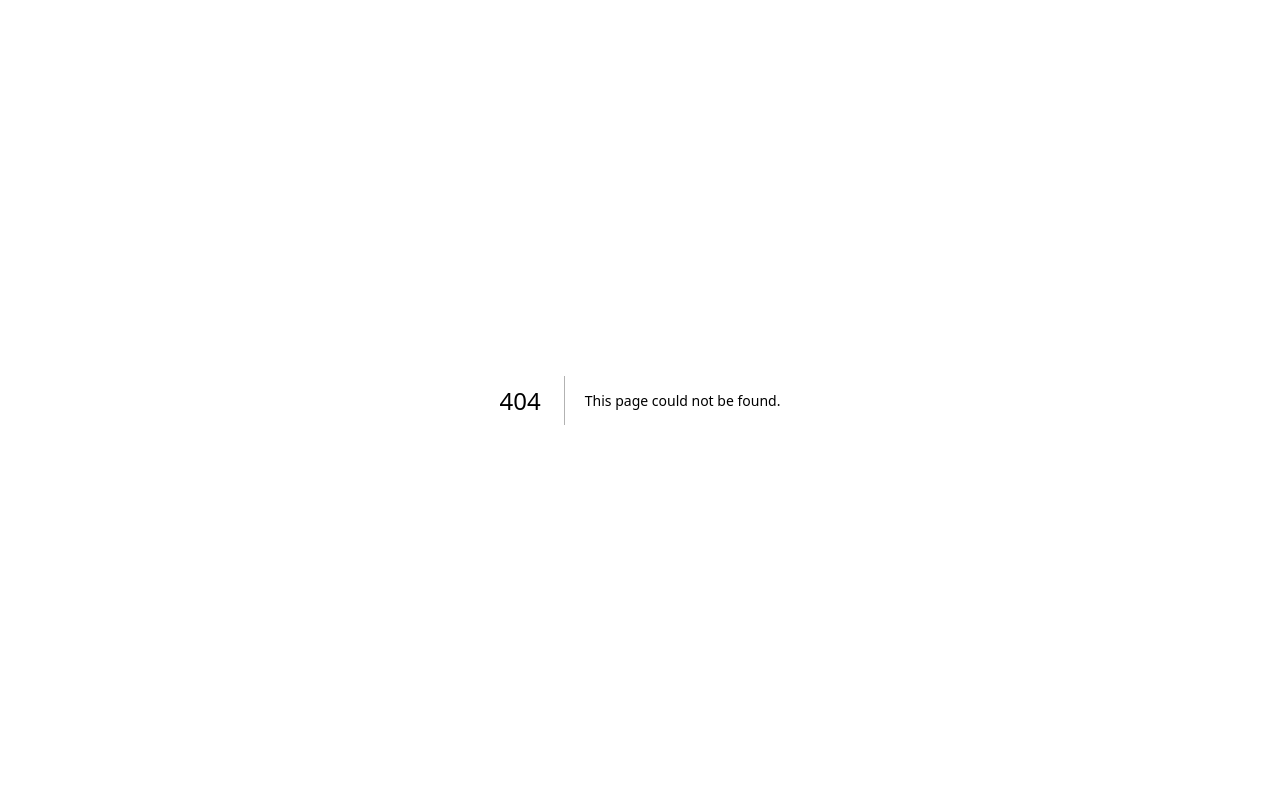
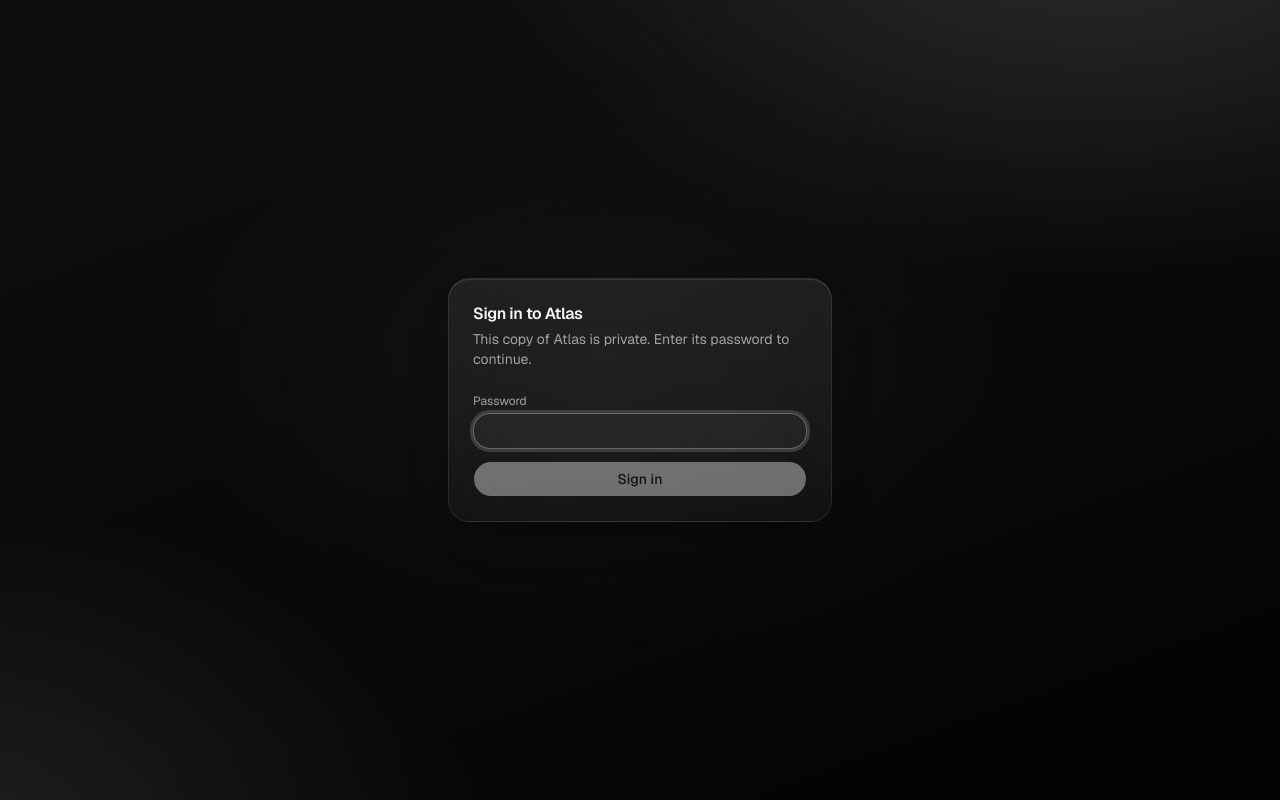
Before and after one commit to maurya-65/atlas, a Next.js app: page /login in a window 1280 px wide. Before the commit this address had no page. Built offline with nearby package versions, Linux system fonts and the light colour scheme.

Commit message:
add password sign-in and keep hosted copies in paper mode

```diff
--- /dev/null
+++ b/src/app/api/login/route.ts
@@ -0,0 +1,17 @@
+import { SESSION_COOKIE, SESSION_DAYS, atlasPassword, sameText, sessionToken } from "@/lib/auth";
+
+export async function POST(req: Request) {
+  const expected = atlasPassword();
+  if (!expected) return Response.json({ error: "This copy of Atlas doesn't use a password." }, { status: 400 });
+  const { password } = await req.json().catch(() => ({}));
+  if (typeof password !== "string" || !sameText(password, expected)) {
+    // Slow down guessing.
+    await new Promise((r) => setTimeout(r, 700));
+    return Response.json({ error: "That password isn't right." }, { status: 401 });
+  }
+  const secure = new URL(req.url).protocol === "https:" ? "; Secure" : "";
+  return Response.json(
+    { ok: true },
+    { headers: { "Set-Cookie": `${SESSION_COOKIE}=${sessionToken(expected)}; Path=/; HttpOnly; SameSite=Lax; Max-Age=${SESSION_DAYS * 86400}${secure}` } },
+  );
+}
--- /dev/null
+++ b/src/app/api/logout/route.ts
@@ -0,0 +1,5 @@
+import { SESSION_COOKIE } from "@/lib/auth";
+
+export async function POST() {
+  return Response.json({ ok: true }, { headers: { "Set-Cookie": `${SESSION_COOKIE}=; Path=/; HttpOnly; SameSite=Lax; Max-Age=0` } });
+}
--- a/src/app/api/mode/route.ts
+++ b/src/app/api/mode/route.ts
@@ -9,6 +9,8 @@
   if (s.mode === mode) return Response.json({ ok: true });
 
   if (mode === "live") {
+    // Real orders from a copy that anyone with one password can reach are not worth the risk.
+    if (process.env.VERCEL) return Response.json({ error: "Live mode only works when Atlas runs on your own computer." }, { status: 400 });
     if (confirm !== "LIVE") return Response.json({ error: "Type LIVE to confirm you want to use real money." }, { status: 400 });
     try {
       const real = await realPortfolio();
--- a/src/app/api/state/route.ts
+++ b/src/app/api/state/route.ts
@@ -3,6 +3,7 @@
 import { listAccounts, snaptradeConfigured, snaptradeErrorText } from "@/lib/snaptrade";
 import { LIVE_LIMITS, liveSpentToday } from "@/lib/trading";
 import { dailyState } from "@/lib/daily";
+import { atlasPassword } from "@/lib/auth";
 import type { Portfolio } from "@/lib/types";
 
 export async function GET() {
@@ -40,5 +41,6 @@
     limits: { ...LIVE_LIMITS, usedToday: await liveSpentToday() },
     lastScanAt: s.lastScanAt,
     daily: await dailyState(),
+    passwordProtected: Boolean(atlasPassword()),
   });
 }
--- /dev/null
+++ b/src/app/login/page.tsx
@@ -0,0 +1,69 @@
+"use client";
+
+import { useState } from "react";
+import { Button, Card, CardContent, CardDescription, CardHeader, CardTitle, Input } from "@/components/ui";
+
+export default function Login() {
+  const [password, setPassword] = useState("");
+  const [working, setWorking] = useState(false);
+  const [error, setError] = useState<string | null>(null);
+
+  const submit = async () => {
+    if (!password || working) return;
+    setWorking(true);
+    setError(null);
+    try {
+      const res = await fetch("/api/login", { method: "POST", headers: { "Content-Type": "application/json" }, body: JSON.stringify({ password }) });
+      if (res.ok) {
+        window.location.replace("/");
+        return;
+      }
+      const data = (await res.json().catch(() => null)) as { error?: string } | null;
+      setError(data?.error ?? `Something went wrong (status ${res.status}).`);
+    } catch {
+      setError("Atlas couldn't be reached. Check your connection and try again.");
+    }
+    setWorking(false);
+  };
+
+  return (
+    <main className="atlas-wash grid flex-1 place-items-center p-6">
+      <Card className="w-full max-w-sm">
+        <CardHeader>
+          <CardTitle>Sign in to Atlas</CardTitle>
+          <CardDescription>This copy of Atlas is private. Enter its password to continue.</CardDescription>
+        </CardHeader>
+        <CardContent>
+          <form
+            onSubmit={(e) => {
+              e.preventDefault();
+              submit();
+            }}
+            className="space-y-3"
+          >
+            <label className="block text-xs text-muted-foreground" htmlFor="atlas-password">
+              Password
+              <Input
+                id="atlas-password"
+                type="password"
+                autoComplete="current-password"
+                autoFocus
+                value={password}
+                onChange={(e) => setPassword(e.target.value)}
+                className="mt-1 text-foreground"
+              />
+            </label>
+            <Button type="submit" disabled={working || !password} className="w-full">
+              {working ? "Signing in…" : "Sign in"}
+            </Button>
+            {error && (
+              <p className="text-sm text-live" role="alert">
+                {error}
+              </p>
+            )}
+          </form>
+        </CardContent>
+      </Card>
+    </main>
+  );
+}
--- a/src/app/page.tsx
+++ b/src/app/page.tsx
@@ -339,6 +339,10 @@
     onSelectAccount: (accountId) => mutate("/api/account", { accountId }),
     onSwitchMode: switchMode,
     onReset: reset,
+    onSignOut: async () => {
+      await api("/api/logout", {}).catch(() => undefined);
+      window.location.replace("/login");
+    },
   };
 
   const BANNER = "glass flex items-start justify-between gap-3 rounded-2xl px-4 py-2.5 text-sm";
@@ -467,7 +471,7 @@
                 canReview={Boolean(state.portfolio?.holdings.length)}
                 claudeLinkFor={claudeLinkFor}
                 claudeSectorLinkFor={claudeSectorLinkFor}
-                tickers={(state.portfolio?.holdings ?? []).filter((h) => isResearchableStock(h.ticker)).sort((a, b) => b.value - a.value).slice(0, 3).map((h) => h.ticker)}
+                tickers={(state.portfolio?.holdings ?? []).filter((h) => isResearchableStock(h.ticker, h.kind)).sort((a, b) => b.value - a.value).slice(0, 3).map((h) => h.ticker)}
                 busy={isBusy}
                 inputRef={composerRef}
               />
--- a/src/components/Sections.tsx
+++ b/src/components/Sections.tsx
@@ -1,7 +1,7 @@
 "use client";
 
 import { useMemo, useState, useSyncExternalStore, type ReactNode } from "react";
-import type { ChatMessage } from "@/lib/types";
+import { isResearchableStock, type ChatMessage } from "@/lib/types";
 import DailyBriefCard, { friendlyTime } from "./DailyBriefCard";
 import DailyPanel from "./DailyPanel";
 import { type AppState, money, pct, signedPct, timeAgo } from "./format";
@@ -48,6 +48,7 @@
   onSwitchMode: SwitchMode;
   /** Clear the conversation and start the demo over */
   onReset: () => void;
+  onSignOut: () => void;
 }
 
 const LINK = "font-medium text-foreground underline decoration-white/25 underline-offset-4 hover:decoration-white";
@@ -253,9 +254,11 @@
                     </Td>
                     {!sample && (
                       <Td className="text-right">
-                        <Button variant="outline" size="sm" onClick={() => onResearch(h.ticker)} disabled={busy} title={`Research ${h.name || h.ticker}`}>
-                          Research<span className="sr-only"> {h.ticker}</span>
-                        </Button>
+                        {isResearchableStock(h.ticker, h.kind) && (
+                          <Button variant="outline" size="sm" onClick={() => onResearch(h.ticker)} disabled={busy} title={`Research ${h.name || h.ticker}`}>
+                            Research<span className="sr-only"> {h.ticker}</span>
+                          </Button>
+                        )}
                       </Td>
                     )}
                   </Tr>
@@ -553,7 +556,7 @@
 }
 
 /** Money mode, brokerage status and "Reset demo" as compact rows (these used to sit in the sidebar). */
-function SettingsCard({ state, busy, onSwitchMode, onReset }: Pick<ViewProps, "state" | "busy" | "onSwitchMode" | "onReset">) {
+function SettingsCard({ state, busy, onSwitchMode, onReset, onSignOut }: Pick<ViewProps, "state" | "busy" | "onSwitchMode" | "onReset" | "onSignOut">) {
   const conn = connectionWords(state);
   return (
     <Card className="lg:col-span-2 xl:col-span-3">
@@ -582,6 +585,17 @@
             Reset conversation
           </Button>
         </div>
+        {state.passwordProtected && (
+          <div className="flex flex-wrap items-center gap-x-4 gap-y-2 py-3">
+            <div className="min-w-0 flex-1">
+              <div className="font-medium">Sign out</div>
+              <p className="mt-0.5 text-xs text-muted-foreground">Atlas asks for the password again on this device.</p>
+            </div>
+            <Button variant="outline" size="sm" onClick={onSignOut}>
+              Sign out
+            </Button>
+          </div>
+        )}
       </CardContent>
     </Card>
   );
@@ -727,7 +741,7 @@
   );
   return (
     <div className="grid items-start gap-4 sm:gap-5 lg:grid-cols-2 xl:grid-cols-3">
-      <SettingsCard state={props.state} busy={props.busy} onSwitchMode={props.onSwitchMode} onReset={props.onReset} />
+      <SettingsCard state={props.state} busy={props.busy} onSwitchMode={props.onSwitchMode} onReset={props.onReset} onSignOut={props.onSignOut} />
       <AccountCard state={props.state} onSelectAccount={props.onSelectAccount} />
       <ImportCard onImport={props.onImport} busy={props.busy} />
       <Card>
--- a/src/components/format.tsx
+++ b/src/components/format.tsx
@@ -16,6 +16,12 @@
   daily?: DailyState;
   /** Why the brokerage portfolio couldn't be loaded, in plain words (sent by /api/state when it fails) */
   portfolioError?: string | null;
+  passwordProtected?: boolean;
+}
+
+/** The session ran out (or the password changed): the only useful place to be is the sign-in page. */
+function signInAgain(res: Response) {
+  if (res.status === 401 && typeof window !== "undefined" && window.location.pathname !== "/login") window.location.replace("/login");
 }
 
 export async function api<T = unknown>(path: string, body?: unknown): Promise<T> {
@@ -31,6 +37,7 @@
   } catch {
     // non-JSON response
   }
+  signInAgain(res);
   if (!res.ok) {
     const msg = (data as { error?: string } | null)?.error ?? `Something went wrong (status ${res.status}).`;
     throw new Error(msg);
@@ -49,6 +56,7 @@
     body: JSON.stringify(body),
     cache: "no-store",
   });
+  signInAgain(res);
   if (!res.ok || !res.body) {
     const data = (await res.json().catch(() => null)) as { error?: string } | null;
     throw new Error(data?.error ?? `Something went wrong (status ${res.status}).`);
--- /dev/null
+++ b/src/lib/auth.ts
@@ -0,0 +1,23 @@
+import { createHmac, timingSafeEqual } from "crypto";
+
+// Optional sign-in. Atlas shows a brokerage account and spends API credit, so a copy that is reachable
+// from the internet must sit behind a password: set ATLAS_PASSWORD. On your own computer it can stay unset.
+
+export const SESSION_COOKIE = "atlas_session";
+export const SESSION_DAYS = 30;
+
+export function atlasPassword(): string {
+  return process.env.ATLAS_PASSWORD ?? "";
+}
+
+/** What the session cookie must hold. Derived from the password, so changing the password signs everyone out. */
+export function sessionToken(password = atlasPassword()): string {
+  return createHmac("sha256", password).update("atlas-session-v1").digest("hex");
+}
+
+/** Compare two secrets without leaking, through timing, how much of a guess was right. */
+export function sameText(a: string, b: string): boolean {
+  const x = Buffer.from(a);
+  const y = Buffer.from(b);
+  return x.length === y.length && timingSafeEqual(x, y);
+}
--- a/src/proxy.ts
+++ b/src/proxy.ts
@@ -1,11 +1,38 @@
 import { NextResponse } from "next/server";
 import type { NextRequest } from "next/server";
+import { SESSION_COOKIE, atlasPassword, sameText, sessionToken } from "./lib/auth";
 
-// Atlas runs on localhost, so any website the user visits could try to POST to it (e.g. plant a fake
-// "Buy" card through /api/import). Only accept writes from the Atlas page itself or the Atlas Chrome
-// extension, and only as JSON (a cross-site form or text/plain POST can't set that without a preflight).
+// Two checks before a request reaches Atlas.
+//
+// 1. Sign-in. With ATLAS_PASSWORD set, every page and API call needs the session cookie. On a public host
+//    (Vercel) the password is required: without it Atlas refuses to serve anything.
+// 2. Writes. Any website the user visits could try to POST to Atlas (e.g. plant a fake "Buy" card through
+//    /api/import). Only accept writes from the Atlas page itself or the Atlas Chrome extension, and only as
+//    JSON (a cross-site form or text/plain POST can't set that without a preflight).
 export function proxy(request: NextRequest) {
-  if (request.method === "GET" || request.method === "HEAD" || request.method === "OPTIONS") return NextResponse.next();
+  const { pathname } = request.nextUrl;
+  const isApi = pathname.startsWith("/api/");
+  const password = atlasPassword();
+
+  if (!password && process.env.VERCEL) {
+    const message = "Atlas isn't set up yet: add ATLAS_PASSWORD to this deployment's environment variables, then redeploy.";
+    return isApi ? NextResponse.json({ error: message }, { status: 503 }) : new NextResponse(message, { status: 503 });
+  }
+
+  if (password) {
+    // The cron route checks its own secret (CRON_SECRET); a timer has no cookie.
+    const open = pathname === "/login" || pathname === "/api/login" || pathname.startsWith("/api/cron/");
+    const signedIn = sameText(request.cookies.get(SESSION_COOKIE)?.value ?? "", sessionToken(password));
+    if (!open && !signedIn) {
+      if (isApi) return NextResponse.json({ error: "Sign in to Atlas first." }, { status: 401 });
+      const login = request.nextUrl.clone();
+      login.pathname = "/login";
+      login.search = "";
+      return NextResponse.redirect(login);
+    }
+  }
+
+  if (!isApi || request.method === "GET" || request.method === "HEAD" || request.method === "OPTIONS") return NextResponse.next();
 
   const origin = request.headers.get("origin");
   const sameOrigin = origin === request.nextUrl.origin;
@@ -21,5 +48,5 @@
 }
 
 export const config = {
-  matcher: "/api/:path*",
+  matcher: ["/((?!_next/static|_next/image|favicon.ico|.*\.(?:svg|png|ico)$).*)"],
 };
```
